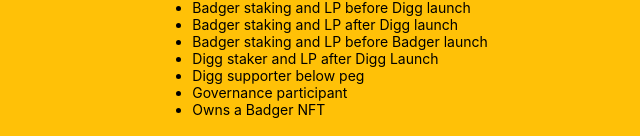
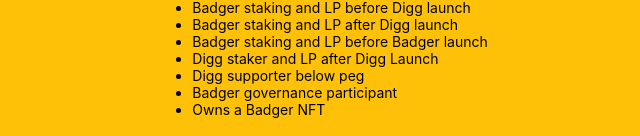
Before and after one commit to Badger-Finance/yearn_whitelist, a React (Create React App) app: page / in a window 1280 px wide. Shown: the part 306-442 px from the top of the page, without its empty margins (320-960 px from the left). Built offline with nearby package versions, Linux system fonts and the light colour scheme; no server answers.

Commit message:
fix conditions

```diff
--- a/src/App.js
+++ b/src/App.js
@@ -29,7 +29,7 @@
             <li>Badger staking and LP before Badger launch</li>
             <li>Digg staker and LP after Digg Launch</li>
             <li>Digg supporter below peg</li>
-            <li>Governance participant</li>
+            <li>Badger governance participant</li>
             <li>Owns a Badger NFT</li>
           </ul>
 
```
